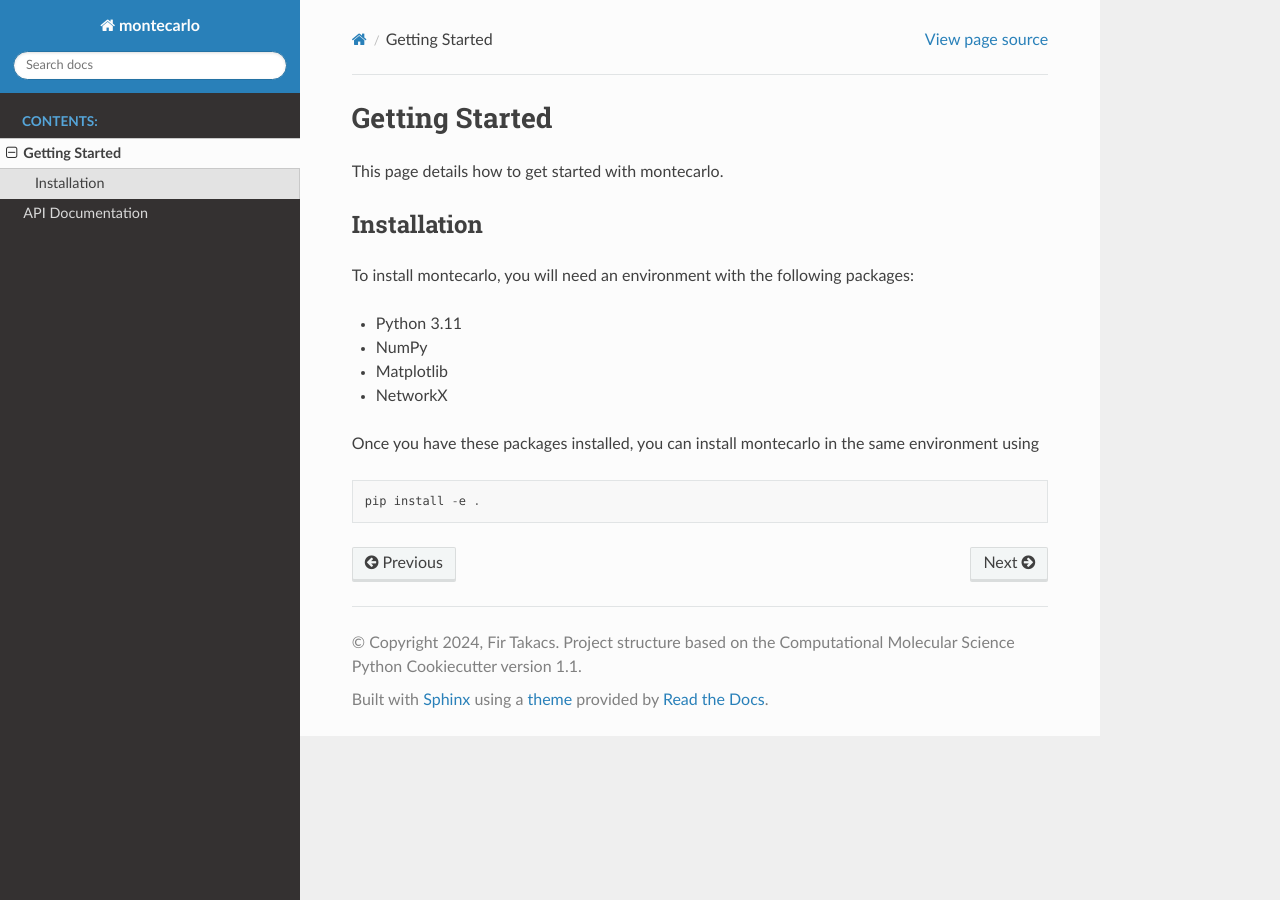
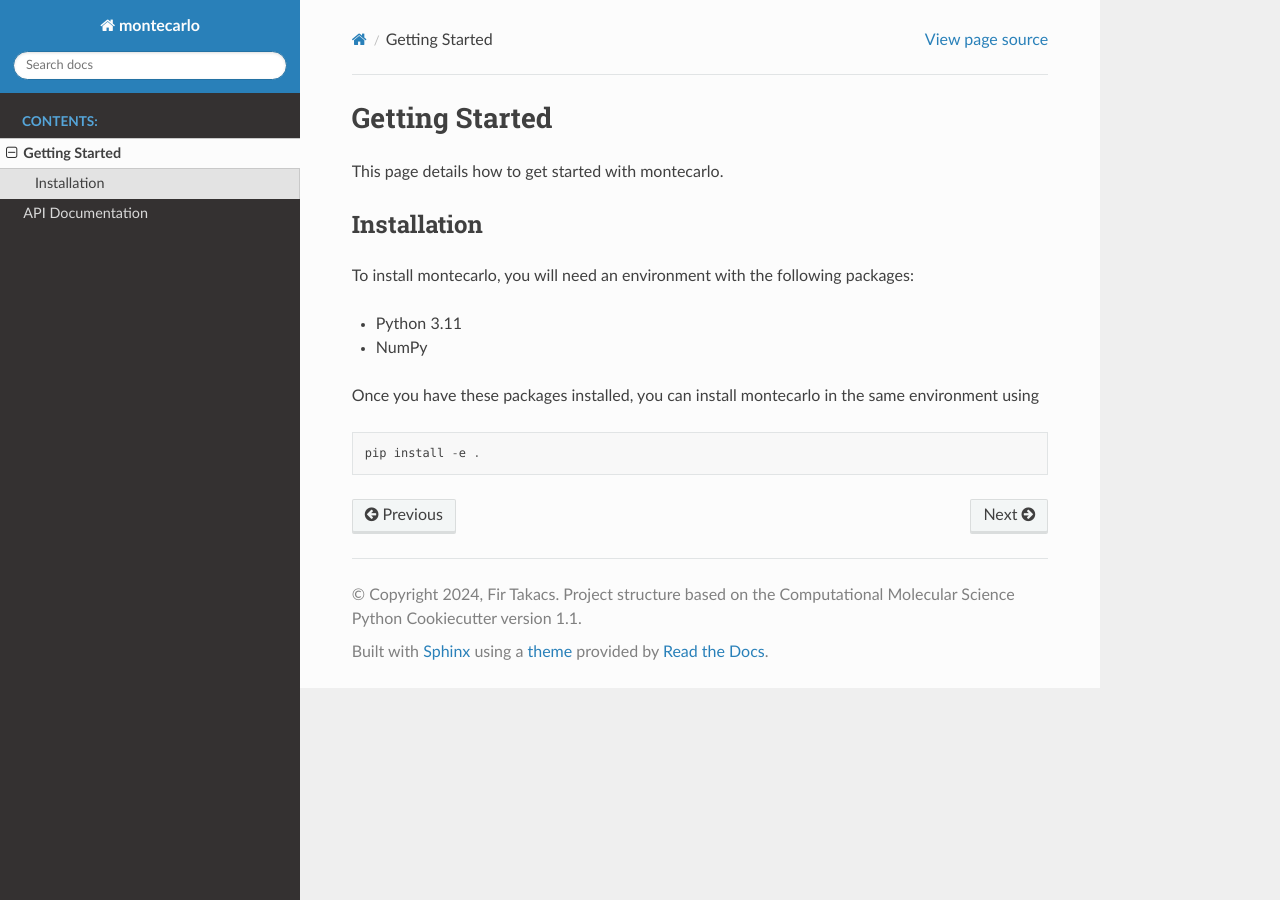
Before and after one commit to firt27/montecarlo, a Sphinx documentation site: the page built from docs/getting_started.rst, in a window 1280 px wide. Built offline with Sphinx 7.4.7 and the Read the Docs theme 2.0.0, drawn with Linux system fonts in a browser that asks for light colours; the version number could not be read and is left out.

```diff
--- a/docs/autosummary/montecarlo.IsingHamiltonian.rst
+++ b/docs/autosummary/montecarlo.IsingHamiltonian.rst
@@ -16,3 +16,4 @@ montecarlo.IsingHamiltonian
       ~IsingHamiltonian.__init__
       ~IsingHamiltonian.compute_average_values
       ~IsingHamiltonian.energy
+      ~IsingHamiltonian.get_lowest_energy_config
--- a/docs/getting_started.rst
+++ b/docs/getting_started.rst
@@ -9,8 +9,6 @@ To install montecarlo, you will need an environment with the following packages:
 
 * Python 3.11
 * NumPy
-* Matplotlib
-* NetworkX
 
 Once you have these packages installed, you can install montecarlo in the same environment using
 ::
```
